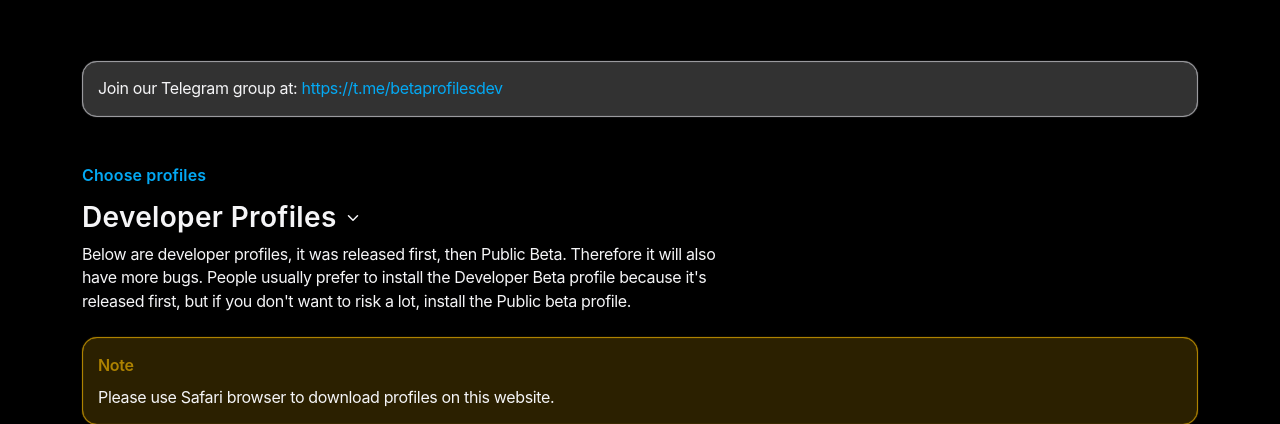
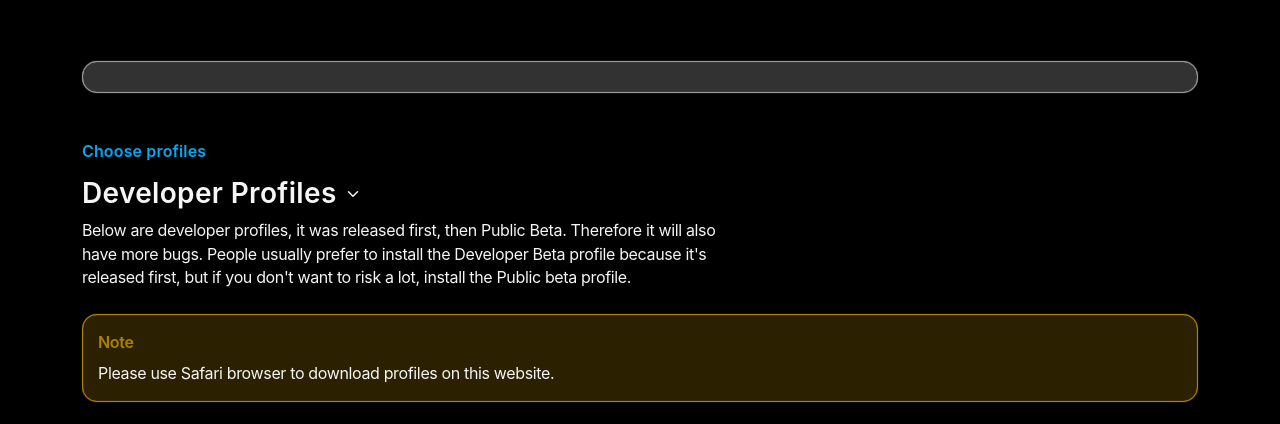
Before and after one commit to darkchieff/BetaProfiles, a plain HTML site: page index.html in a window 1280 px wide. Shown: the part 945-1369 px from the top of the page. Drawn offline with nearby package versions, Linux system fonts and the light colour scheme; a script that the page names is missing; a web font is replaced by a local one.

Commit message:
Update index.html

```diff
--- a/index.html
+++ b/index.html
@@ -182,7 +182,7 @@
 <section class="section-profiles">
 <div class="container">
 <aside aria-label="note" class="note">
-<p class="mb-0">Join our Telegram group at: <a href="https://t.me/betaprofilesdev" target="_blank" rel="nofollow noopener">https://t.me/betaprofilesdev</a></p>
+
 </aside>
 <div class="text-center mb-5">
 <input type="hidden" name="IL_IN_ARTICLE">
```
